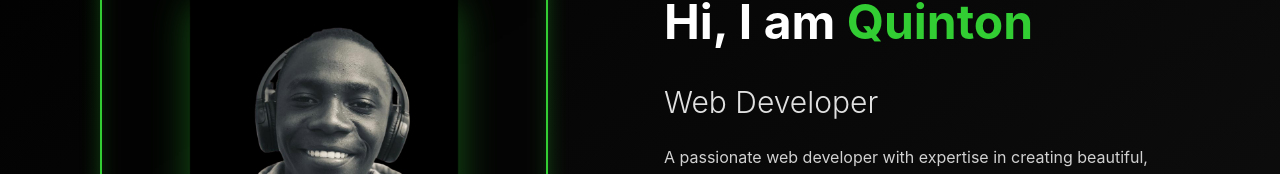
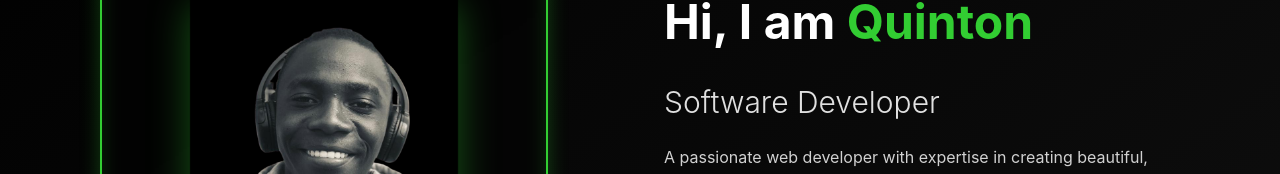
Before and after one commit to quinton161/portifoliolime, a React (Create React App) app: page / in a window 1280 px wide. Shown: the part 195-369 px from the top of the page. Built offline with nearby package versions, Linux system fonts and the light colour scheme.

Commit message:
Update Hero.tsx

```diff
--- a/src/components/Hero.tsx
+++ b/src/components/Hero.tsx
@@ -277,7 +277,7 @@ const Hero = () => {
             <Title>
               Hi, I am <HighlightedText>Quinton</HighlightedText>
             </Title>
-            <Subtitle>Web Developer</Subtitle>
+            <Subtitle>Software Developer</Subtitle>
             <Description>
               A passionate web developer with expertise in creating beautiful,
               functional, and user-friendly websites. I specialize in modern
```
